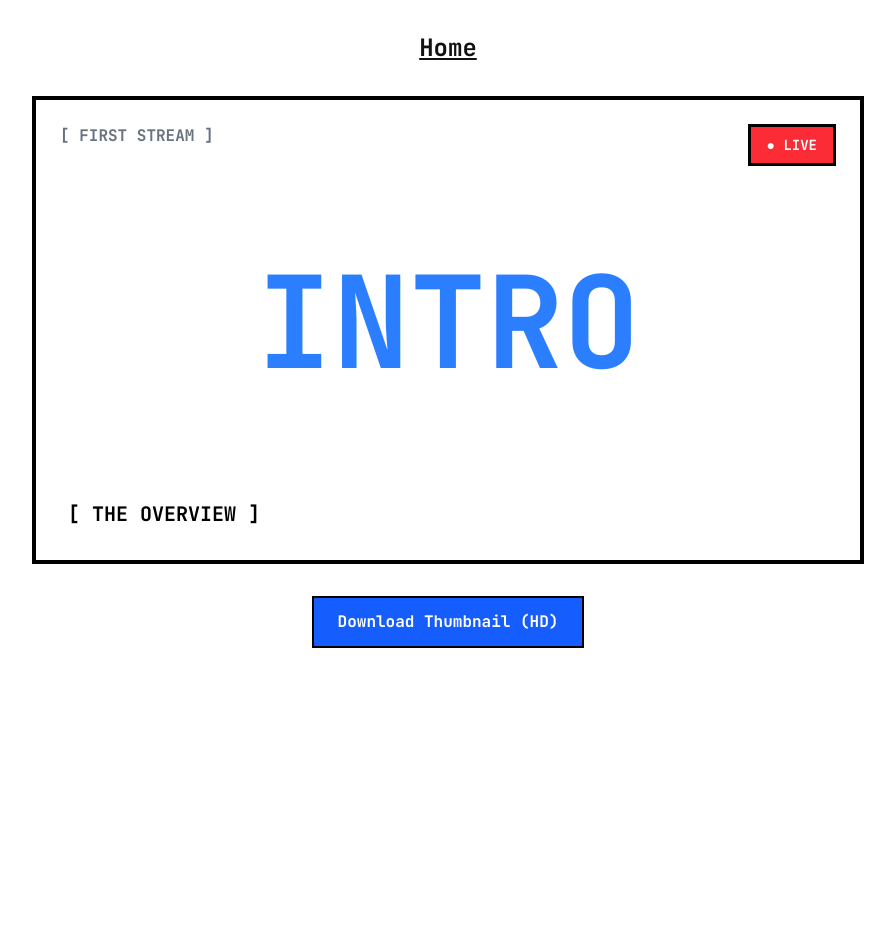
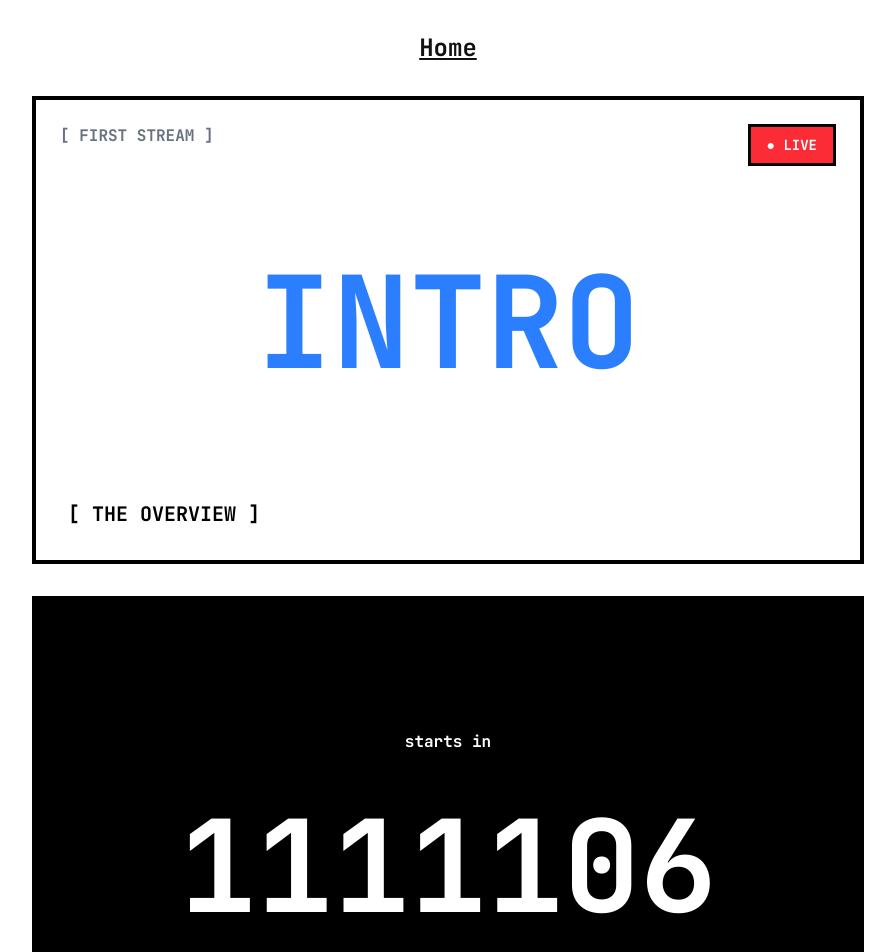
Before and after one commit to implabinash/thumbnails, a SvelteKit app: page /demo in a window 1280 px wide. Shown: the top 952 px of the page, without its empty margins (192-1087 px from the left). Before the commit the page ends 800 px from the top, so only its background shows below. Built offline with nearby package versions, Linux system fonts and the light colour scheme.

Commit message:
feat: demo

```diff
--- a/src/routes/demo/+page.svelte
+++ b/src/routes/demo/+page.svelte
@@ -3,6 +3,15 @@
 	import * as htmlToImage from 'html-to-image';
 
 	let thumbnailEl: HTMLElement | null = null;
+	let timer = $state(1111111);
+
+	$effect(() => {
+		if (timer >= 0) {
+			setTimeout(() => {
+				timer -= 1;
+			}, 1000);
+		}
+	});
 
 	async function downloadThumbnail() {
 		if (!thumbnailEl) return;
@@ -50,6 +59,14 @@
 		<div class="absolute bottom-8 left-8 text-black text-xl">[ THE OVERVIEW ]</div>
 	</div>
 
+	<div class="aspect-video w-full bg-black text-white grid place-items-center">
+		<div class="text-center space-y-12">
+			<p>starts in</p>
+
+			<p class="font-bold text-9xl">{timer}</p>
+		</div>
+	</div>
+
 	<!-- Download button -->
 	<div class="text-center">
 		<button
```
